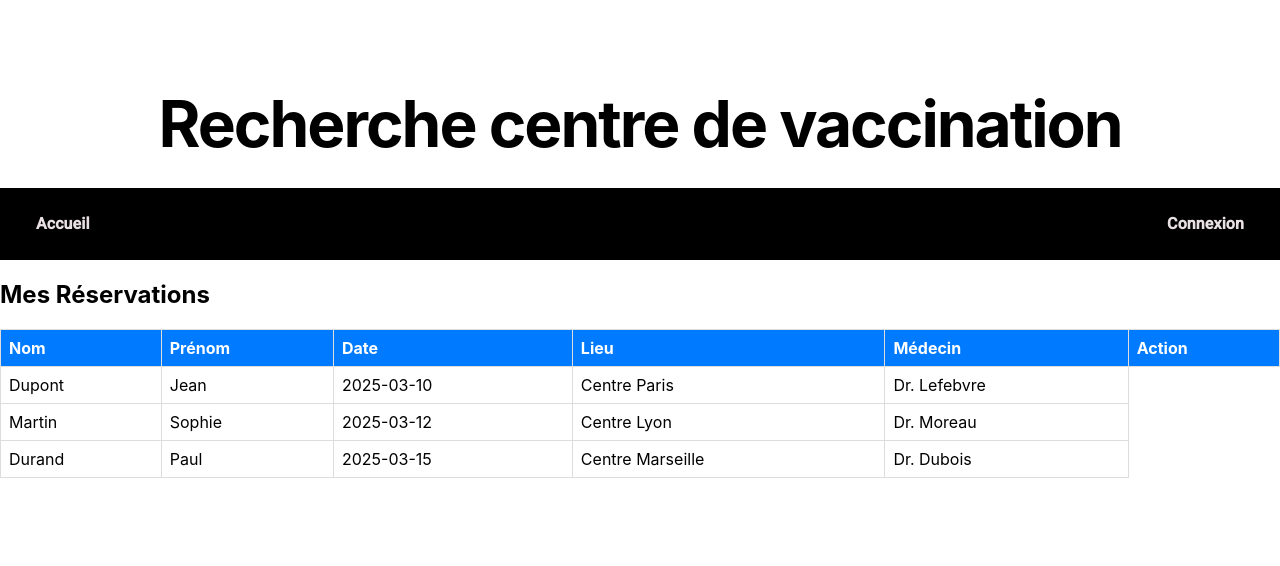
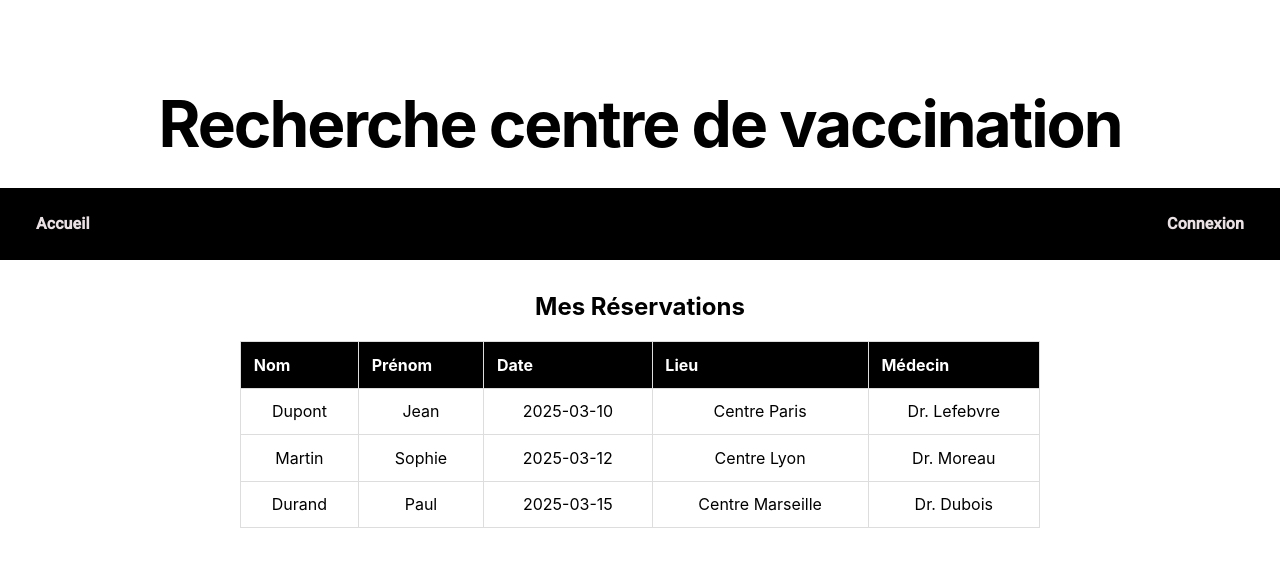
Before and after one commit to Lysandre23/ProjetFullStack, an Angular app in the folder vaccination-app/: page /reservations in a window 1280 px wide. Shown: the top 566 px of the page. Built offline with nearby package versions, Linux system fonts and the light colour scheme.

Commit message:
add reservations

```diff
--- a/vaccination-app/src/app/manage-doctors/manage-doctors.component.html
+++ b/vaccination-app/src/app/manage-doctors/manage-doctors.component.html
@@ -21,7 +21,6 @@
         <td>{{ doctor.specialty }}</td>
         <td>
           <button class="edit-button" (click)="onEdit(doctor)">Modifier</button>
-          <button class="delete-button" (click)="onDelete(doctor.id)">Supprimer</button>
         </td>
       </tr>
     </tbody>
--- a/vaccination-app/src/app/reservations/reservations.component.css
+++ b/vaccination-app/src/app/reservations/reservations.component.css
@@ -1,28 +1,86 @@
+.manage-doctors-container {
+  max-width: 800px;
+  margin: 2rem auto;
+  text-align: center;
+}
+
+h1 {
+  font-size: 2rem;
+  margin-bottom: 1rem;
+  color: black;
+}
+
 table {
   width: 100%;
   border-collapse: collapse;
-    margin-top: 20px;
+  margin-top: 1rem;
 }
 
-  th, td {
-    border: 1px solid #ddd;
-    padding: 8px;
-    text-align: left;
-  }
-
-  th {
-    background-color: #007bff;
+/* En-tête de tableau */
+table thead tr {
+  background-color: black;
   color: white;
 }
 
+table th {
+  text-align: left;
+  padding: 0.8rem;
+}
+
+/* Lignes de tableau */
+table td {
+  background-color: white;
+  color: black;
+  padding: 0.8rem;
+}
+
+/* Bordures */
+table th,
+table td {
+  border: 1px solid #ddd;
+}
+
+/* Boutons */
 button {
-    background-color: red;
-    color: white;
+  padding: 0.5rem 1rem;
   border: none;
-    padding: 5px 10px;
+  border-radius: 4px;
   cursor: pointer;
 }
 
-  button:hover {
-    background-color: darkred;
+.create-button {
+  background-color: black;
+  color: white;
 }
+
+.create-button:hover {
+  background-color: blueviolet;
+}
+
+.edit-button {
+  background-color: #007bff;
+  color: white;
+  margin-right: 0.5rem;
+}
+
+.edit-button:hover {
+  background-color: #0056b3;
+}
+
+.delete-button {
+  background-color: #dc3545;
+  color: white;
+}
+
+.delete-button:hover {
+  background-color: #c82333;
+}
+
+.mat-elevation-z8 {
+  margin-top: 1rem;
+  border-radius: 8px;
+}
+
+.create-button {
+  margin-bottom: 1rem;
+}
--- a/vaccination-app/src/app/reservations/reservations.component.html
+++ b/vaccination-app/src/app/reservations/reservations.component.html
@@ -1,13 +1,17 @@
+<div class="manage-doctors-container">
   <h2>Mes Réservations</h2>
   <table>
+    <thead>
       <tr>
         <th>Nom</th>
         <th>Prénom</th>
         <th>Date</th>
         <th>Lieu</th>
         <th>Médecin</th>
-    <th>Action</th>
       </tr>
+    </thead>
+
+    <tbody>
       <tr *ngFor="let res of reservations">
         <td>{{ res.nom }}</td>
         <td>{{ res.prenom }}</td>
@@ -15,4 +19,6 @@
         <td>{{ res.lieu }}</td>
         <td>{{ res.medecin }}</td>
       </tr>
+    </tbody>
   </table>
+</div>
--- a/vaccination-app/src/app/vaccination-center-list/vaccination-center-list.component.html
+++ b/vaccination-app/src/app/vaccination-center-list/vaccination-center-list.component.html
@@ -12,7 +12,7 @@
   <!-- Liste des résultats -->
   <div class="results" *ngIf="filteredCenters.length > 0">
     <button *ngFor="let center of filteredCenters" (click)="select(center)">
-      {{ center.name }} - {{ center.address }}, {{ center.postalCode }} {{ center.city }}
+      {{ center.name }} - {{ center.address }}, {{ center.city }}
     </button>
   </div>
 
@@ -22,6 +22,8 @@
     <p><strong>Nom :</strong> {{ selectedCenter.name }}</p>
     <p><strong>Adresse :</strong> {{ selectedCenter.address }}</p>
     <p><strong>Ville :</strong> {{ selectedCenter.city }}</p>
+    <p><strong>Email :</strong> {{ selectedCenter.email }}</p>
+    <p><strong>Téléphone :</strong> {{ selectedCenter.phone }}</p>
 
     <!-- Sélection du médecin -->
     <mat-form-field appearance="fill" *ngIf="selectedDoctors.length > 0">
--- a/vaccination-app/src/app/vaccination-center-list/vaccination-center-list.component.ts
+++ b/vaccination-app/src/app/vaccination-center-list/vaccination-center-list.component.ts
@@ -12,10 +12,11 @@ import { MatNativeDateModule, provideNativeDateAdapter } from '@angular/material
 // Définition des interfaces
 export interface VaccinationCenter {
   id: number;
+  address: string;
+  city: string;
+  email: string;
   name: string;
-  address: string;
-  postalCode: string;
-  city: string;
+  phone: string;
 }
 
 export interface Doctor {
@@ -40,9 +41,9 @@ export interface Doctor {
 export class VaccinationCenterListComponent implements OnInit {
   // Liste des centres de vaccination
   centers: VaccinationCenter[] = [
-    { id: 1, name: "Hopital Central 1", address: "Rue du pont", postalCode: "54000", city: "Nancy" },
-    { id: 2, name: "Hopital Central 2", address: "Rue du pont", postalCode: "75000", city: "Paris" },
-    { id: 3, name: "Hopital Central 3", address: "Rue du pont", postalCode: "21000", city: "Dijon" }
+    { id: 1, address: "Rue du pont",  city: "Nancy" , email: "email@popo.io", name: "Hopital Central 1", phone: "0123456789"},
+    { id: 2, address: "Rue du pont", city: "Paris", email: "email@popo.io", name: "Hopital Central 2", phone: "0123456789"},
+    { id: 3, address: "Rue du pont", city: "Dijon" , email: "email@popo.io", name: "Hopital Central 3", phone: "0123456789"}
   ];
 
   // Liste des médecins associés aux centres
@@ -76,7 +77,9 @@ export class VaccinationCenterListComponent implements OnInit {
       this.filteredCenters = this.centers.filter(center =>
         center.name.toLowerCase().includes(this.searchTerm.toLowerCase()) ||
         center.address.toLowerCase().includes(this.searchTerm.toLowerCase()) ||
-        center.city.toLowerCase().includes(this.searchTerm.toLowerCase())
+        center.city.toLowerCase().includes(this.searchTerm.toLowerCase())||
+        center.email.toLowerCase().includes(this.searchTerm.toLowerCase())||
+        center.phone.toLowerCase().includes(this.searchTerm.toLowerCase())
       );
     }
   }
```
Also changed, not shown: vaccination-app/src/app/vaccination-center.ts (deleted, +0 -13 lines), vaccination-app/src/app/vaccination-center/vaccination-center.component.html (deleted, +0 -15 lines), vaccination-app/src/app/vaccination-center/vaccination-center.component.ts (deleted, +0 -25 lines), vaccination-app/src/app/vaccination-center/vaccination-center.component.css (deleted), 1 other file (tests, documents, lock files or other folders). Lines whose indentation alone changed are shown as unchanged.
